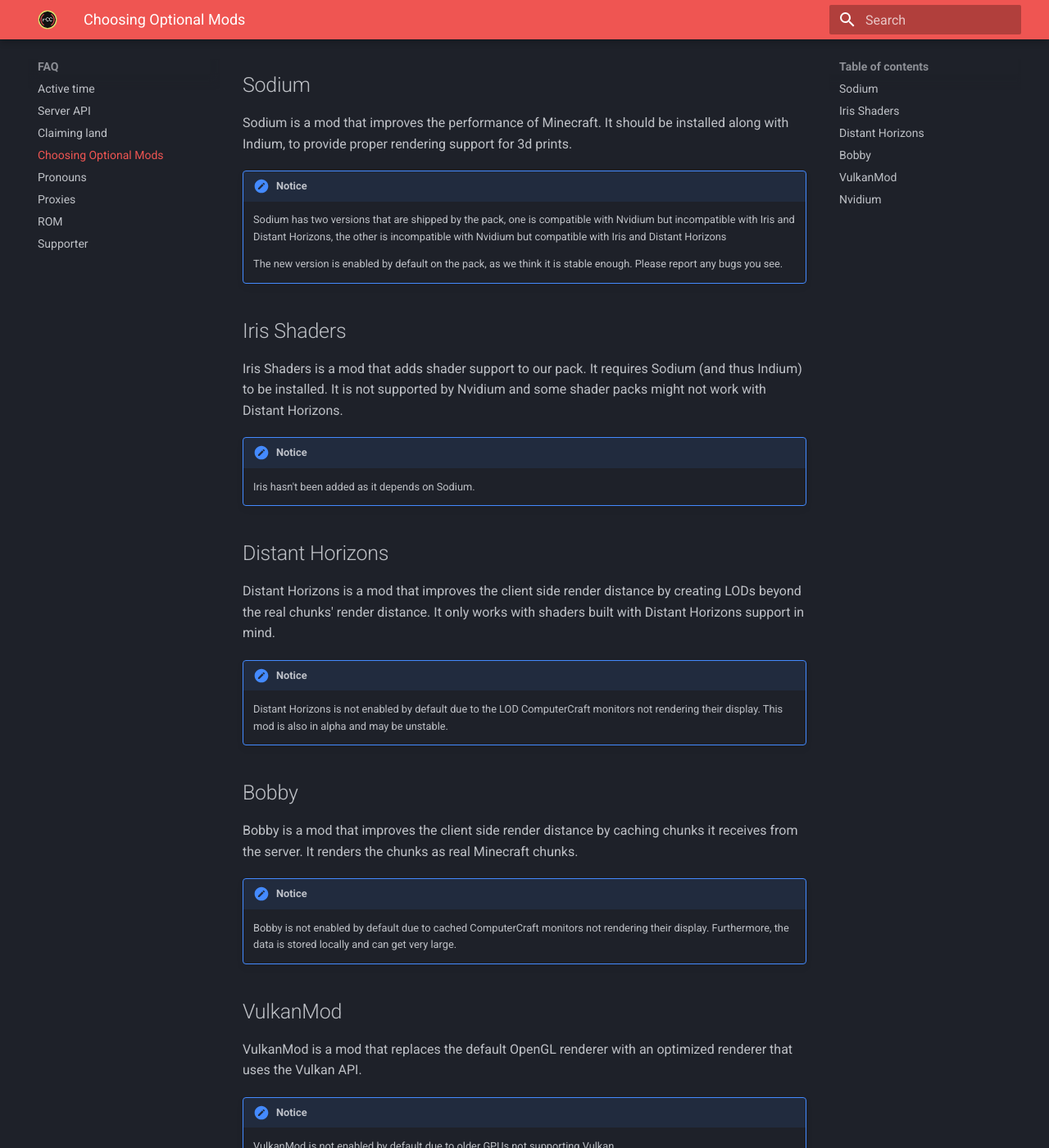
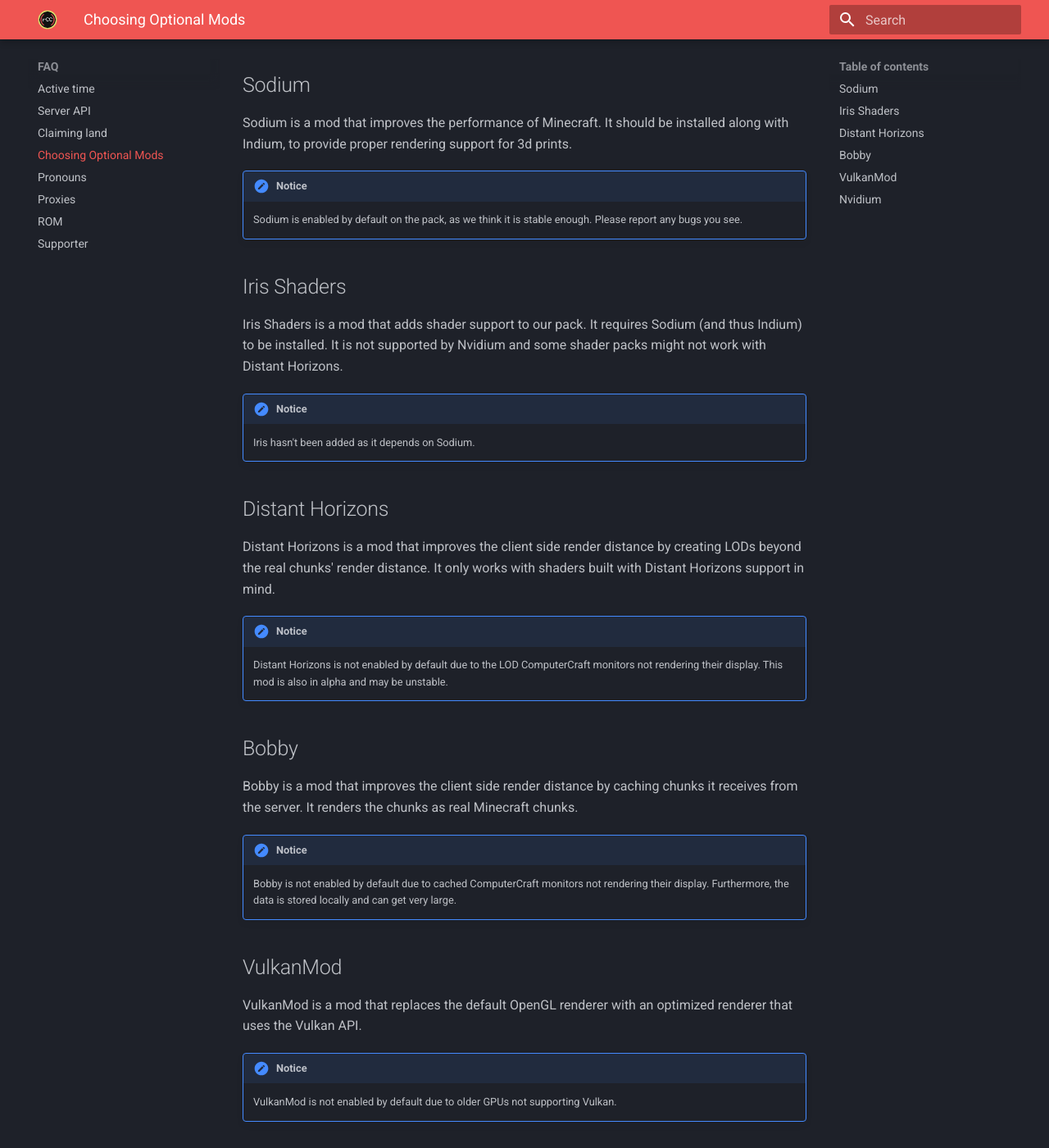
Before and after one commit to ReconnectedCC/docs, an MkDocs documentation site: the page built from docs/faq/optional-mods.md, in a window 1280 px wide and 1400 px high, scrolled down 300 px. Shown: the whole window at 82% size. Built offline with MkDocs 1.6.1 and Material for MkDocs 9.7.7, drawn with Linux system fonts in a browser that asks for light colours; some of the changed text lies outside the part shown.

Commit message:
Update information for updated nvidium version

```diff
--- a/docs/faq/optional-mods.md
+++ b/docs/faq/optional-mods.md
@@ -13,9 +13,7 @@
 Sodium is a mod that improves the performance of Minecraft. It should be installed along with Indium, to provide proper rendering support for 3d prints.
 
 !!! notice
-    Sodium has two versions that are shipped by the pack, one is compatible with Nvidium but incompatible with Iris and Distant Horizons, the other is incompatible with Nvidium but compatible with Iris and Distant Horizons
-
-    The new version is enabled by default on the pack, as we think it is stable enough. Please report any bugs you see.
+    Sodium is enabled by default on the pack, as we think it is stable enough. Please report any bugs you see.
 
 ## Iris Shaders
 
```
Also changed, not shown: other parts of docs/faq/optional-mods.md (+1 -1 lines).
